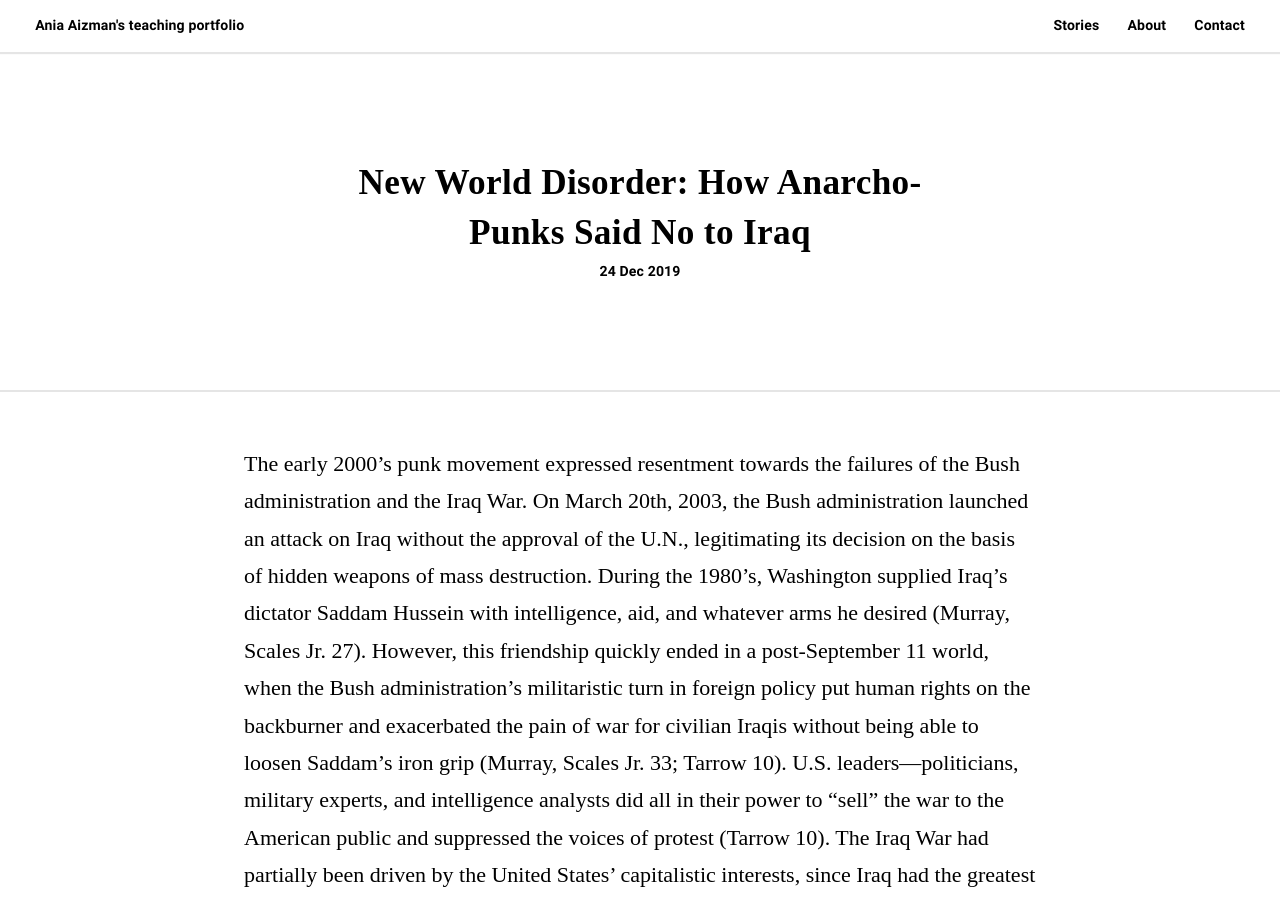
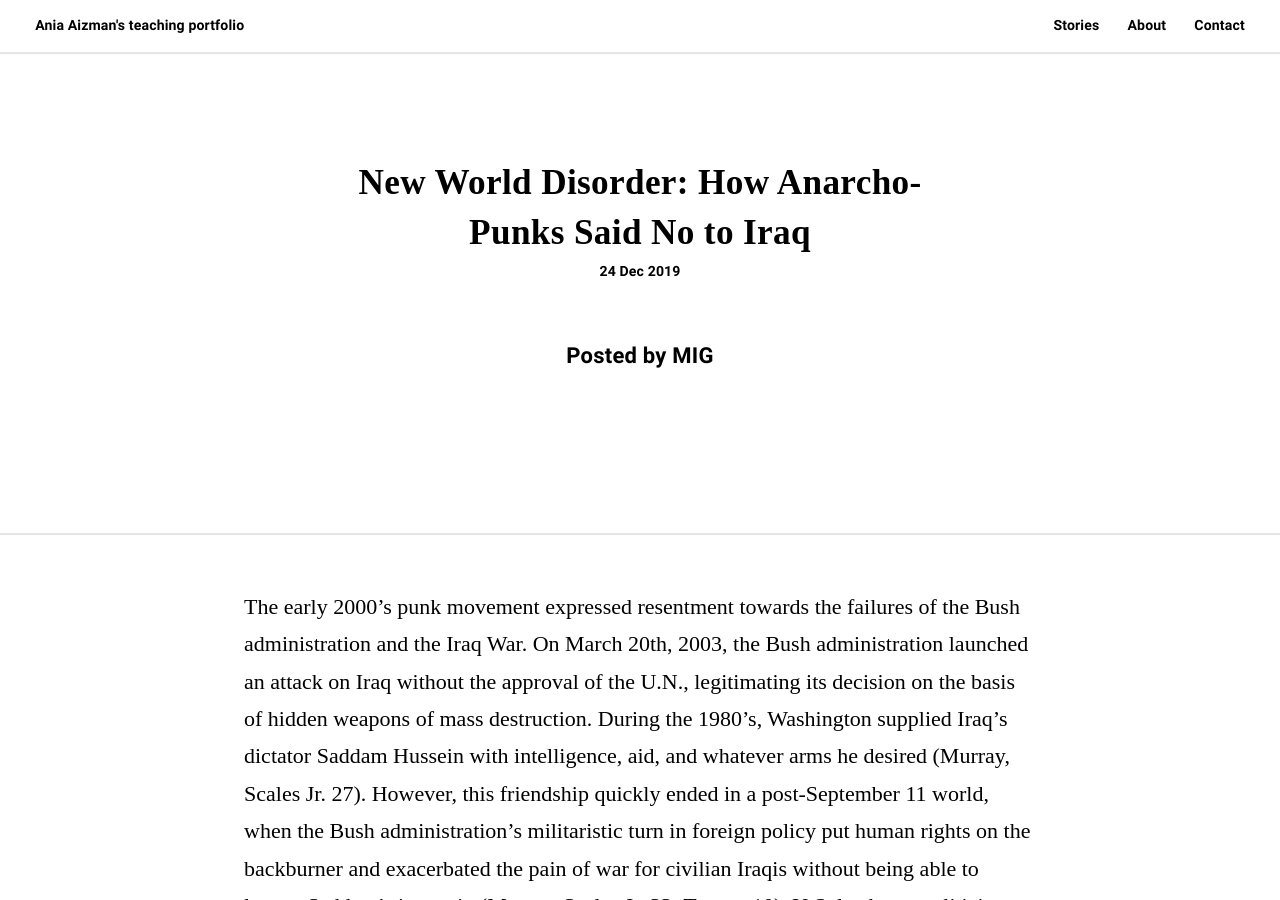
Before and after one commit to aizman/aizman.github.io, a Jekyll site: the page built from _posts/2019-12-19-new-world-disorder.md, in a window 1280 px wide and 900 px high. Built offline with Jekyll 4.4.1, drawn with Linux system fonts in a browser that asks for light colours; some web fonts are replaced.

Commit message:
add - author at top of post

```diff
--- a/_layouts/post.html
+++ b/_layouts/post.html
@@ -10,7 +10,30 @@ layout: default
                 <time class="post__date" datetime="{{ page.date | date_to_xmlschema }}" itemprop="datePublished">{{
                     page.date | date: "%-d %b %Y" }}
                 </time>
+                <!-- Everything inside the #author tags pulls data from the author -->
+                {% if page.author %}
+                <div class="section-padding">
+                    <div class="grid-small">
+                        {% for author in page.author %}
+                        {% assign authorDetails = site.author | where: "name", author %}
+                        {% if forloop.first == true %}
+                            <span class="post__author">Posted by
+                        {% else %}
+                            <span class="post__author">&amp;
+                        {% endif %}
+                        {% if authorDetails[0]["url"] %}
+                                <a href="{{ authorDetails[0]['url'] }}" title="More By {{ author }}">
+                                    {% endif %}{{ author }}{% if authorDetails[0]["url"] %}
+                                </a>
+                        {% endif %}
+                            </span>
+                        <p class="post__bio">{{ authorDetails[0]["bio"] }}</p>
+                      {% endfor %}
+                    </div>
+                </div>
+                {% endif %}
             </div>
+
         </div>
 
         {% if page.image %}
@@ -31,31 +54,6 @@ layout: default
             </div>
         </div>
 
-        <!-- Everything inside the #author tags pulls data from the author -->
-        {% if page.author %}
-        <div class="section-padding--none">
-            <div class="grid">
-                <hr class="sep"/>
-            </div>
-        </div>
-
-        <div class="section-padding">
-            <div class="grid-small">
-                {% for author in page.author %}
-                {% assign authorDetails = site.author | where: "name", author %}
-                {% if forloop.first == true %}
-                <span class="post__author">Posted by
-            {% else %}
-              <span class="post__author">&amp;
-            {% endif %}
-            {% if authorDetails[0]["url"] %}<a href="{{ authorDetails[0]['url'] }}" title="More By {{ author }}">{% endif %}{{ author }}{% if authorDetails[0]["url"] %}</a>{% endif %}</span>
-            <p class="post__bio">{{ authorDetails[0]["bio"] }}</p>
-          {% endfor %}
-            </div>
-        </div>
-        {% endif %}
-
-        {% include disqus.html %}
 
     </article>
 </div>
```
